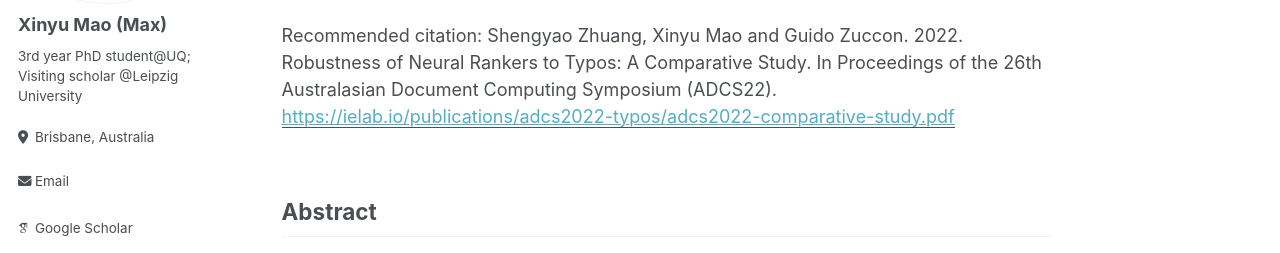
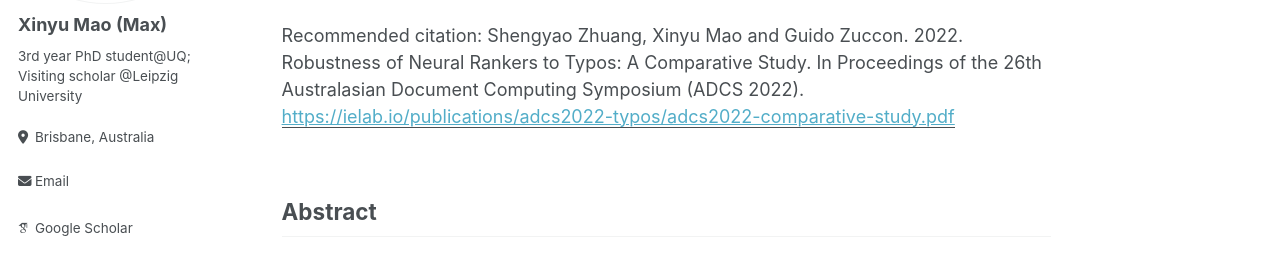
Before and after one commit to Shinyu-Mao/Shinyu-Mao.github.io, a Jekyll site: the page built from _publications/2022-12-15-neural-ranker-typos.md, in a window 1280 px wide and 900 px high. Shown: the part 236-489 px from the top of the window. Built offline with Jekyll 4.4.1, drawn with Linux system fonts in a browser that asks for light colours; some web fonts are replaced.

Commit message:
fix citation year

```diff
--- a/_publications/2022-12-15-neural-ranker-typos.md
+++ b/_publications/2022-12-15-neural-ranker-typos.md
@@ -7,7 +7,7 @@ date: 2022-12-15
 venue: 'Proceedings of the 26th Australasian Document Computing Symposium (ADCS)'
 slidesurl: 'http://academicpages.github.io/files/slides3.pdf'
 paperurl: 'https://ielab.io/publications/adcs2022-typos/adcs2022-comparative-study.pdf'
-citation: 'Shengyao Zhuang, Xinyu Mao and Guido Zuccon. 2022. Robustness of Neural Rankers to Typos: A Comparative Study. In Proceedings of the 26th Australasian Document Computing Symposium (ADCS22).'
+citation: 'Shengyao Zhuang, Xinyu Mao and Guido Zuccon. 2022. Robustness of Neural Rankers to Typos: A Comparative Study. In Proceedings of the 26th Australasian Document Computing Symposium (ADCS 2022).'
 ---
 ## Abstract
 Recent advances in passage retrieval have seen the introduction of pre-trained language models (PLMs) based neural rankers. While generally very effective, little attention has been paid to the robustness of these rankers. In this paper, we study the effectiveness of state-of-the-art PLM rankers in presence of typos in queries, as an indication of the rankers’ robustness. As of PLM rankers, we consider the two most promising directions explored in previous work: dense retrievers vs. sparse retrievers. We find that both types of rankers are very sensitive to queries with typos. We then apply an existing augmentation-based typos-aware training technique with the aim of creating typo-robust dense and sparse retrievers. We find that this simple technique only works for dense retrievers, while it hurts effectiveness when used on sparse retrievers.
```
